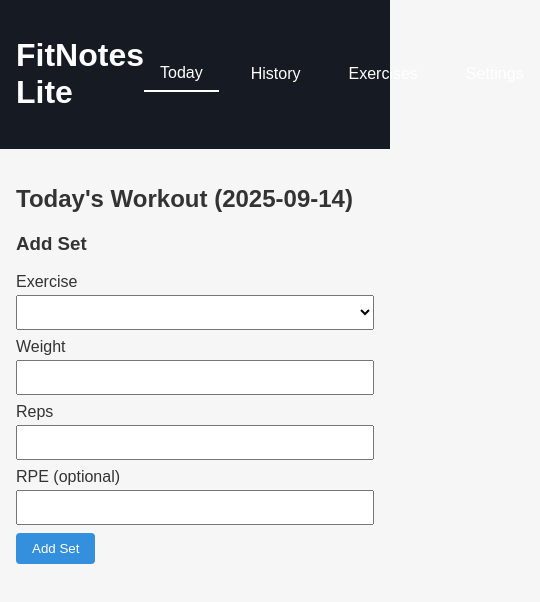
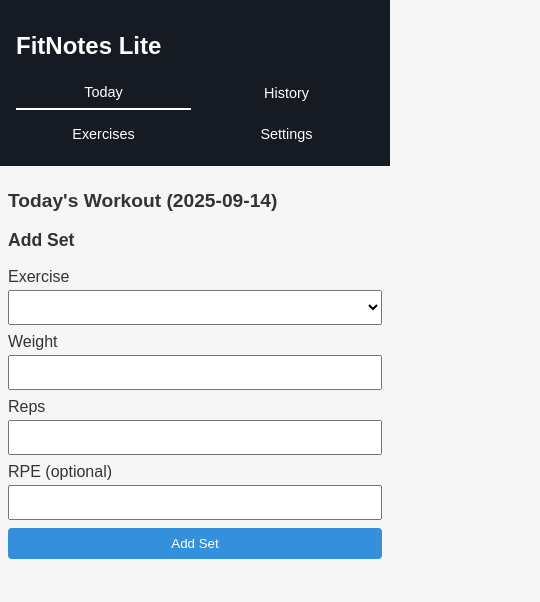
Before and after one commit to dnds3LR/fitnotes-lite, a plain HTML site: page fitnotes-lite.html.html in a window 390 px wide. Shown: the whole page, 540 px wide, since content can reach past the window. Drawn offline with Linux system fonts and the light colour scheme.

Commit message:
Improve mobile responsiveness for iPhone

```diff
--- a/fitnotes-lite.html.html
+++ b/fitnotes-lite.html.html
@@ -108,6 +108,47 @@
     ul {
       list-style: none;
       padding-left: 0;
+    }
+
+    /*
+      Responsive tweaks for small screens (like iPhone).
+      On narrow viewports we stack the header elements, make the
+      navigation bar wrap into two rows, and ensure buttons and
+      controls span the available width. We also slightly reduce
+      font sizes so everything fits comfortably.
+    */
+    @media (max-width: 600px) {
+      header {
+        flex-direction: column;
+        align-items: flex-start;
+      }
+      nav {
+        width: 100%;
+        flex-wrap: wrap;
+        gap: 0.5rem;
+      }
+      nav button {
+        flex: 1 1 48%;
+        text-align: center;
+        padding: 0.5rem;
+        font-size: 0.9rem;
+      }
+      main {
+        padding: 0.5rem;
+      }
+      h1 {
+        font-size: 1.5rem;
+      }
+      h2 {
+        font-size: 1.2rem;
+      }
+      h3 {
+        font-size: 1.1rem;
+      }
+      .btn {
+        width: 100%;
+        box-sizing: border-box;
+      }
     }
   </style>
 </head>
```
